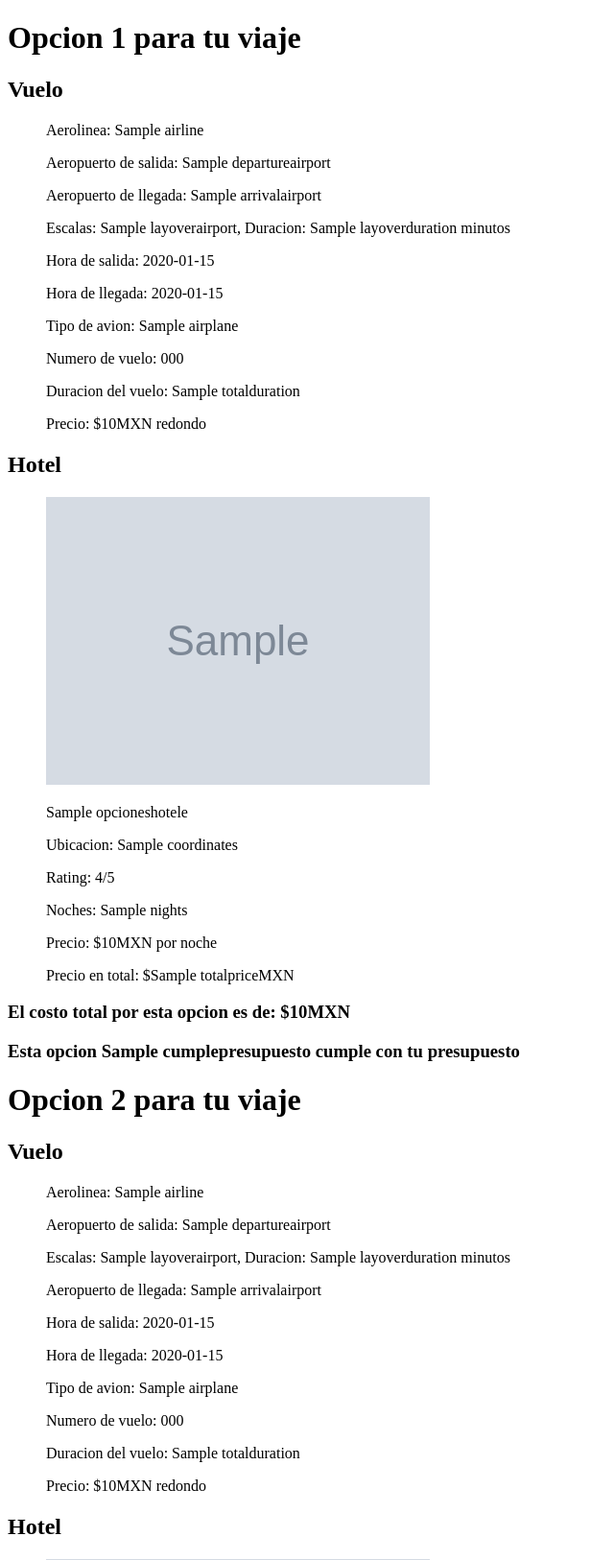
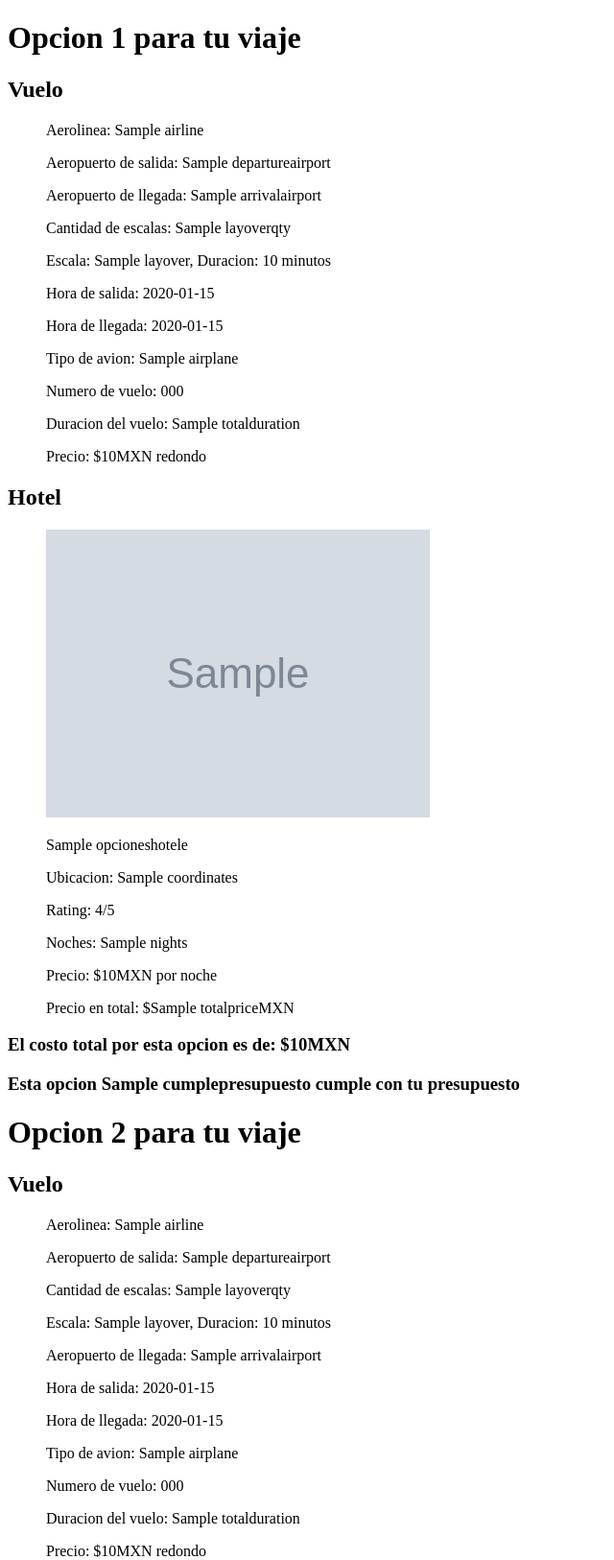
Before and after one commit to python-2025-kb/final-AndreaMartinezC12, a Flask app: template templates/resultados.html in a window 1280 px wide. Shown: the top 1626 px of the page at 96% size, without its empty margins (0-640 px from the left). Run offline with Flask 3, Linux system fonts and the light colour scheme; the template is opened without the code that fills it: most values are stand-ins (such as "Sample title", 1, 10 or a date in 2020); grey boxes marked "Sample" are stand-in pictures.

Commit message:
Ya muestra todas las escalas sin importar la cantidad que sean

```diff
--- a/templates/resultados.html
+++ b/templates/resultados.html
@@ -11,7 +11,10 @@
     <ul>Aerolinea: {{opcionesvuelos[0].airline}}</ul>
     <ul>Aeropuerto de salida: {{opcionesvuelos[0].departureairport}}</ul>
     <ul>Aeropuerto de llegada: {{opcionesvuelos[0].arrivalairport}}</ul>
-    <ul>Escalas: {{opcionesvuelos[0].layoverairport}},  Duracion: {{opcionesvuelos[0].layoverduration}} minutos</ul>
+    <ul>Cantidad de escalas: {{opcionesvuelos[0].layoverqty}}</ul>
+    {%for l in opcionesvuelos[0].layovers%}
+        <ul>Escala: {{l.name}}, Duracion: {{l.duration}} minutos</ul>
+    {%endfor%}
     <ul>Hora de salida: {{opcionesvuelos[0].departuretime}}</ul>
     <ul>Hora de llegada: {{opcionesvuelos[0].arrivaltime}}</ul>
     <ul>Tipo de avion: {{opcionesvuelos[0].airplane}}</ul>
@@ -35,7 +38,10 @@
     <h2>Vuelo</h2>
     <ul>Aerolinea: {{opcionesvuelos[1].airline}}</ul>
     <ul>Aeropuerto de salida: {{opcionesvuelos[1].departureairport}}</ul>
-    <ul>Escalas: {{opcionesvuelos[1].layoverairport}}, Duracion: {{opcionesvuelos[1].layoverduration}} minutos</ul>
+    <ul>Cantidad de escalas: {{opcionesvuelos[0].layoverqty}}</ul>
+    {%for l in opcionesvuelos[0].layovers%}
+        <ul>Escala: {{l.name}}, Duracion: {{l.duration}} minutos</ul>
+    {%endfor%}
     <ul>Aeropuerto de llegada: {{opcionesvuelos[1].arrivalairport}}</ul>
     <ul>Hora de salida: {{opcionesvuelos[1].departuretime}}</ul>
     <ul>Hora de llegada: {{opcionesvuelos[1].arrivaltime}}</ul>
@@ -61,7 +67,10 @@
     <ul>Aerolinea: {{opcionesvuelos[2].airline}}</ul>
     <ul>Aeropuerto de salida: {{opcionesvuelos[2].departureairport}}</ul>
     <ul>Aeropuerto de llegada: {{opcionesvuelos[2].arrivalairport}}</ul>
-    <ul>Escalas: {{opcionesvuelos[2].layoverairport}},  Duracion: {{opcionesvuelos[2].layoverduration}} minutos</ul>
+    <ul>Cantidad de escalas: {{opcionesvuelos[0].layoverqty}}</ul>
+    {%for l in opcionesvuelos[0].layovers%}
+        <ul>Escala: {{l.name}}, Duracion: {{l.duration}} minutos</ul>
+    {%endfor%}
     <ul>Hora de salida: {{opcionesvuelos[2].departuretime}}</ul>
     <ul>Hora de llegada: {{opcionesvuelos[2].arrivaltime}}</ul>
     <ul>Tipo de avion: {{opcionesvuelos[2].airplane}}</ul>
```
Also changed, not shown: vuelos.py (+5 -8 lines).
